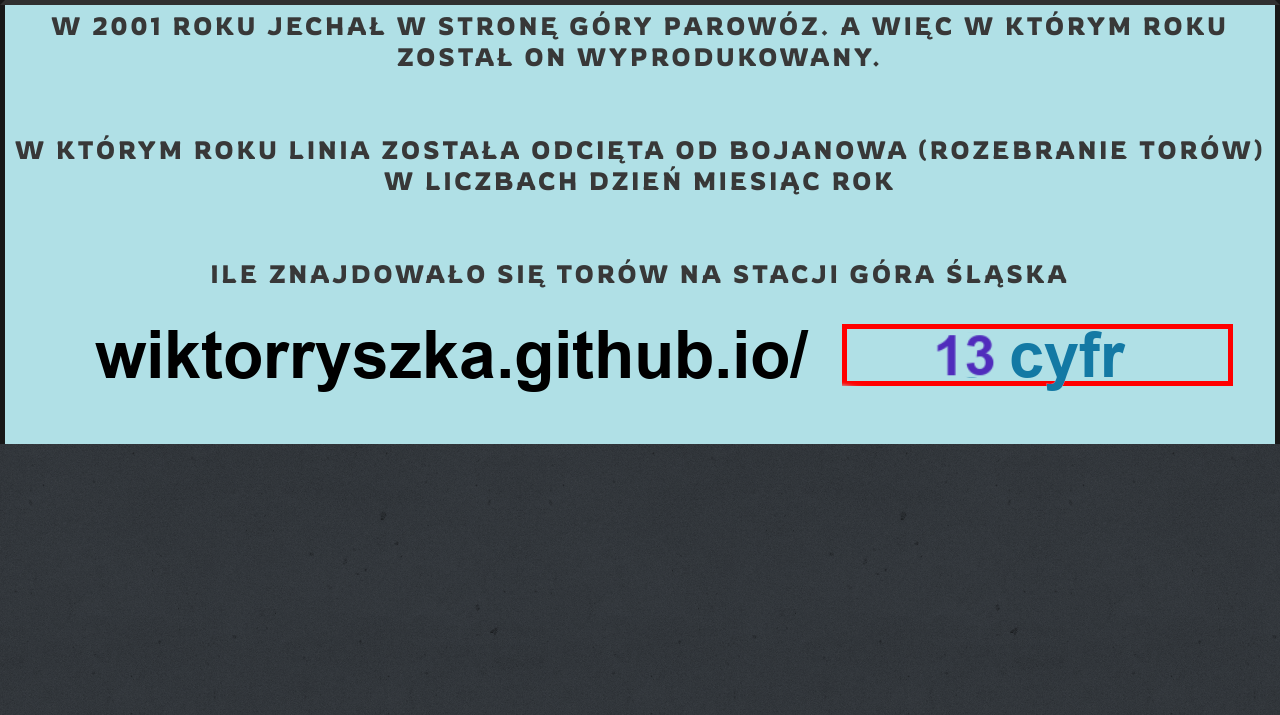
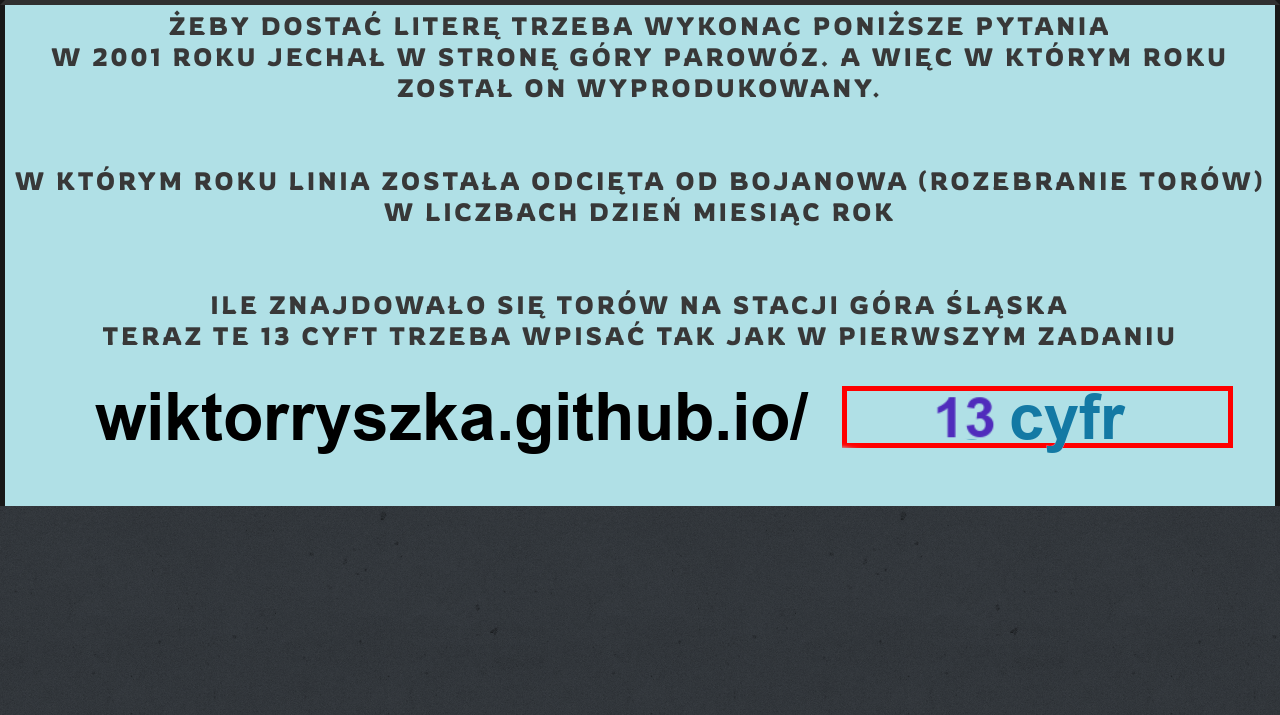
Before and after one commit to WiktorRyszka/zadanienr2, a plain HTML site: page index.html in a window 1280 px wide. Shown: the part 85-800 px from the top of the page. Drawn offline with Linux system fonts and the light colour scheme; a web font is replaced by a local one.

Commit message:
Update index.html

```diff
--- a/index.html
+++ b/index.html
@@ -9,6 +9,9 @@
 	<div id="logo">Zadanie nr 2
 	</div>
 	<div id="logo1">
+<center>
+Żeby dostać literę trzeba wykonac poniższe pytania
+</center>
 			<center>
 				W 2001 roku jechał w stronę góry parowóz. A więc w którym roku został on wyprodukowany.
 			</center>
@@ -23,6 +26,9 @@
 			<center>
 				Ile znajdowało się torów na stacji Góra Śląska
 			</center>
+<center>
+Teraz te 13 cyft trzeba wpisać tak jak w pierwszym zadaniu
+</center>
 			<center>
 				<img src="img/git.png">
 			</center>
```
